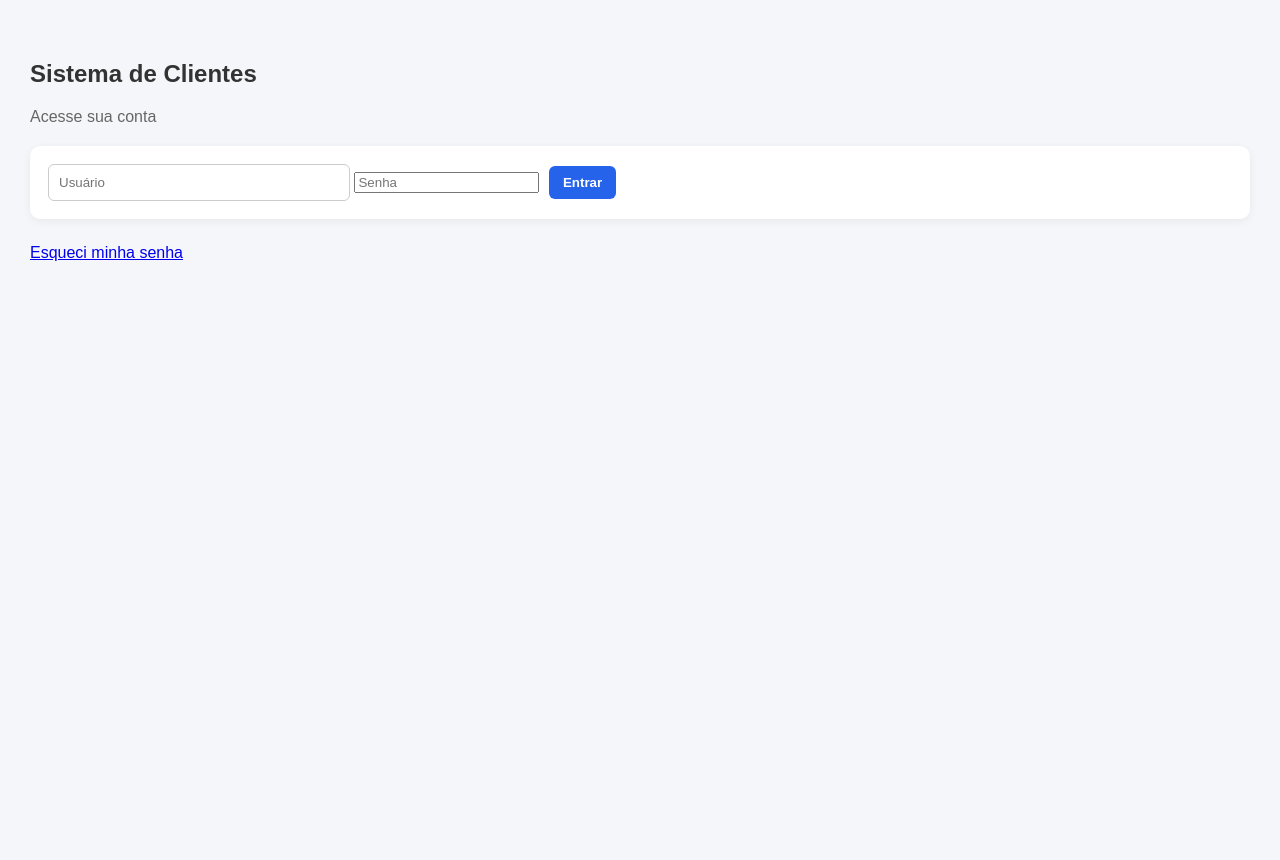
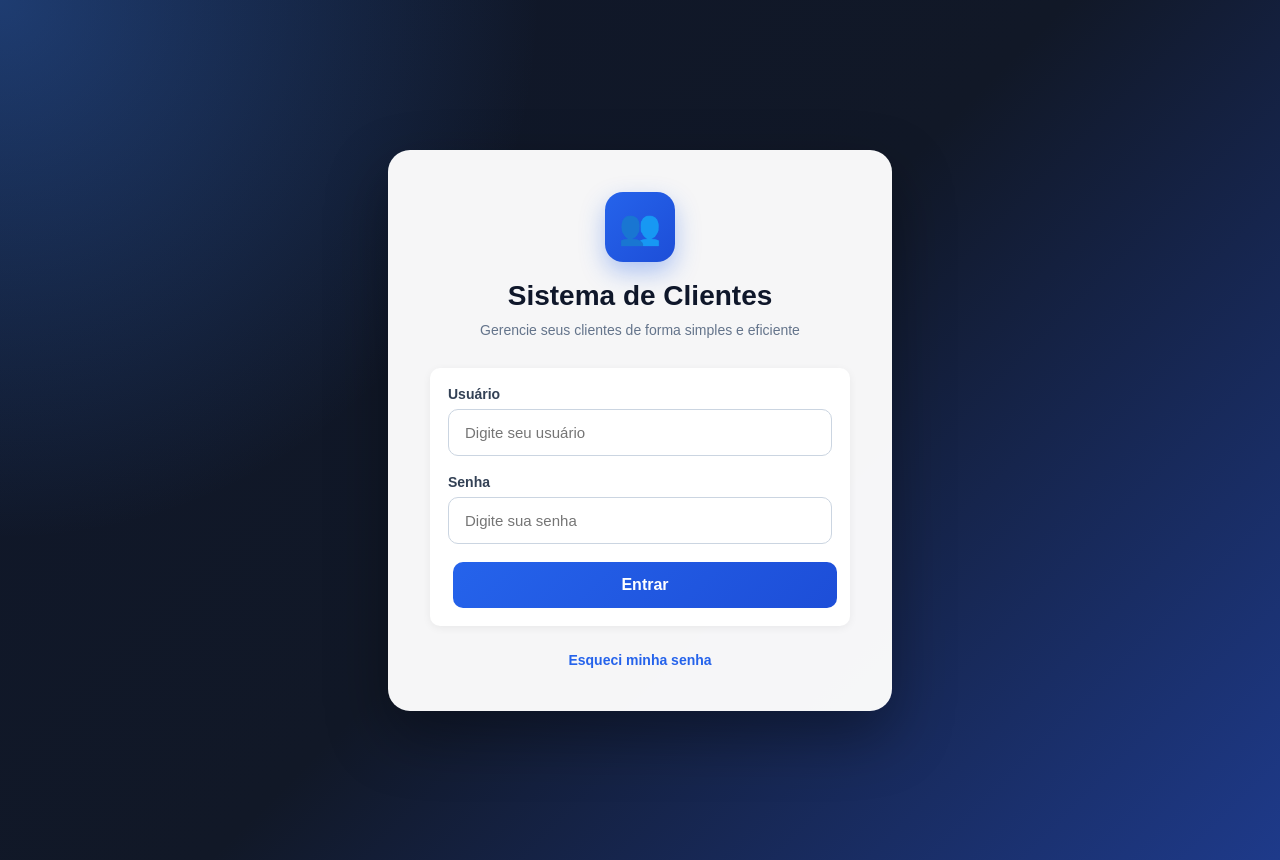
Before and after one commit to DeividiLuccasdev/sistema-clientes-flask, a Flask app: page /login in a window 1280 px wide. Before the commit the page ends 261 px from the top, so only its background shows below. Run offline with Flask 3, Linux system fonts and the light colour scheme.

Commit message:
Melhora visual da tela de login

```diff
--- a/static/css/style.css
+++ b/static/css/style.css
@@ -468,3 +468,142 @@ tr:hover td {
 #sugestoes div {
     text-transform: uppercase;
 }
+/* ===== TELA DE LOGIN ===== */
+
+body {
+    margin: 0;
+    font-family: Arial, sans-serif;
+    background: linear-gradient(135deg, #0f172a, #1e3a8a);
+}
+/* ===== TELA DE LOGIN PROFISSIONAL ===== */
+
+.login-page {
+    margin: 0;
+    min-height: 100vh;
+    display: flex;
+    align-items: center;
+    justify-content: center;
+    font-family: Arial, sans-serif;
+    background:
+        radial-gradient(circle at top left, rgba(59, 130, 246, 0.35), transparent 35%),
+        linear-gradient(135deg, #0f172a, #111827, #1e3a8a);
+}
+
+.login-card {
+    width: 100%;
+    max-width: 420px;
+    background: rgba(255, 255, 255, 0.96);
+    padding: 42px;
+    border-radius: 22px;
+    box-shadow: 0 25px 60px rgba(0, 0, 0, 0.35);
+}
+
+.login-header {
+    text-align: center;
+    margin-bottom: 30px;
+}
+
+.login-icon {
+    width: 70px;
+    height: 70px;
+    margin: 0 auto 18px;
+    border-radius: 18px;
+    display: flex;
+    align-items: center;
+    justify-content: center;
+    font-size: 34px;
+    background: linear-gradient(135deg, #2563eb, #1d4ed8);
+    box-shadow: 0 10px 25px rgba(37, 99, 235, 0.35);
+}
+
+.login-header h1 {
+    margin: 0;
+    color: #0f172a;
+    font-size: 28px;
+}
+
+.login-header p {
+    margin-top: 10px;
+    color: #64748b;
+    font-size: 14px;
+}
+
+.login-form {
+    display: flex;
+    flex-direction: column;
+}
+
+.login-form label {
+    margin-bottom: 7px;
+    color: #334155;
+    font-size: 14px;
+    font-weight: bold;
+}
+
+.login-form input {
+    box-sizing: border-box;
+    width: 100%;
+    padding: 14px 16px;
+    margin-bottom: 18px;
+    border: 1px solid #cbd5e1;
+    border-radius: 10px;
+    font-size: 15px;
+    outline: none;
+    transition: 0.2s;
+}
+
+.login-form input:focus {
+    border-color: #2563eb;
+    box-shadow: 0 0 0 3px rgba(37, 99, 235, 0.12);
+}
+
+.login-form button {
+    width: 100%;
+    padding: 14px;
+    border: none;
+    border-radius: 10px;
+    background: linear-gradient(135deg, #2563eb, #1d4ed8);
+    color: white;
+    font-size: 16px;
+    font-weight: bold;
+    cursor: pointer;
+    transition: 0.2s;
+}
+
+.login-form button:hover {
+    transform: translateY(-1px);
+    box-shadow: 0 8px 20px rgba(37, 99, 235, 0.3);
+}
+
+.login-footer {
+    margin-top: 22px;
+    text-align: center;
+}
+
+.login-footer a {
+    color: #2563eb;
+    text-decoration: none;
+    font-size: 14px;
+    font-weight: 600;
+}
+
+.login-footer a:hover {
+    text-decoration: underline;
+}
+
+.login-error {
+    margin-bottom: 18px;
+    padding: 12px;
+    border-radius: 8px;
+    background: #fee2e2;
+    color: #b91c1c;
+    text-align: center;
+    font-size: 14px;
+}
+
+@media (max-width: 500px) {
+    .login-card {
+        margin: 20px;
+        padding: 30px 24px;
+    }
+}
--- a/templates/login.html
+++ b/templates/login.html
@@ -1,46 +1,65 @@
 <!DOCTYPE html>
 <html lang="pt-br">
+
 <head>
     <meta charset="UTF-8">
     <meta name="viewport" content="width=device-width, initial-scale=1.0">
     <title>Login - Sistema de Clientes</title>
-    <link rel="stylesheet" href="{{ url_for('static', filename='css/style.css') }}">
+
+    <link rel="stylesheet"
+          href="{{ url_for('static', filename='css/style.css') }}">
 </head>
-<body>
 
-    <div class="login-container">
-        <h2>Sistema de Clientes</h2>
-        <p>Acesse sua conta</p>
+<body class="login-page">
+
+    <div class="login-card">
+
+        <div class="login-header">
+            <div class="login-icon">👥</div>
+
+            <h1>Sistema de Clientes</h1>
+
+            <p>Gerencie seus clientes de forma simples e eficiente</p>
+        </div>
 
         {% if erro %}
-            <div class="login-erro">
+            <div class="login-error">
                 {{ erro }}
             </div>
         {% endif %}
 
-        <form method="POST">
+        <form method="POST" class="login-form">
+
+            <label>Usuário</label>
+
             <input
                 type="text"
                 name="usuario"
-                placeholder="Usuário"
+                placeholder="Digite seu usuário"
                 required
             >
 
+            <label>Senha</label>
 
             <input
                 type="password"
                 name="senha"
-                placeholder="Senha"
+                placeholder="Digite sua senha"
                 required
             >
 
             <button type="submit">
                 Entrar
             </button>
+
         </form>
-        <p>
-    <a href="/esqueci-senha">Esqueci minha senha</a>
-</p>
+
+        <div class="login-footer">
+            <a href="/esqueci-senha">
+                Esqueci minha senha
+            </a>
+        </div>
+
     </div>
 
 </body>
```
